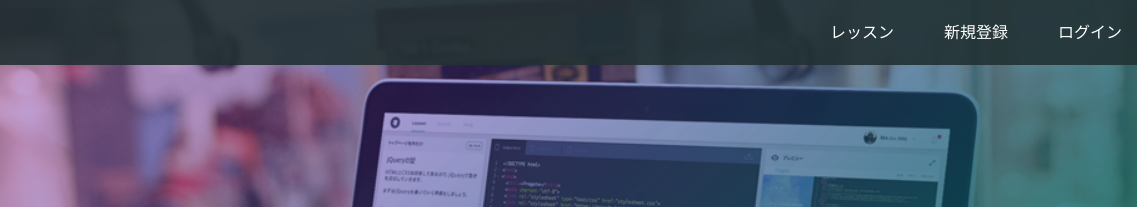
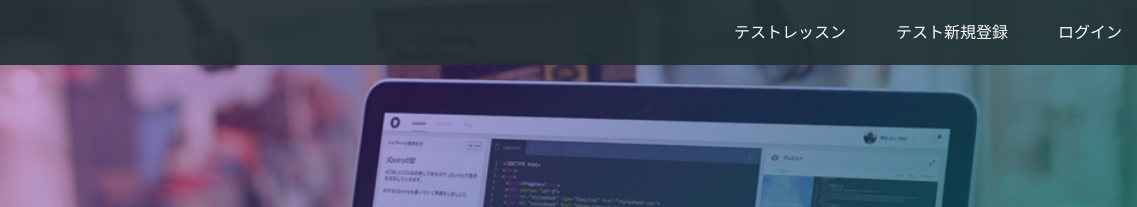
Before and after one commit to nkys39/nkys39.github.io, a plain HTML site: page index.html in a window 1280 px wide. Shown: the top 207 px of the page, 143-1280 px from the left. Drawn offline with Linux system fonts and the light colour scheme.

Commit message:
Update index.html

```diff
--- a/index.html
+++ b/index.html
@@ -15,8 +15,8 @@
       </div>
       <span class="fa fa-bars menu-icon"></span>
       <div class="header-right">
-        <a href="#">レッスン</a>
-        <a href="#">新規登録</a>
+        <a href="#">テストレッスン</a>
+        <a href="#">テスト新規登録</a>
         <a href="#" class="login">ログイン</a>
       </div>
     </div>
```
